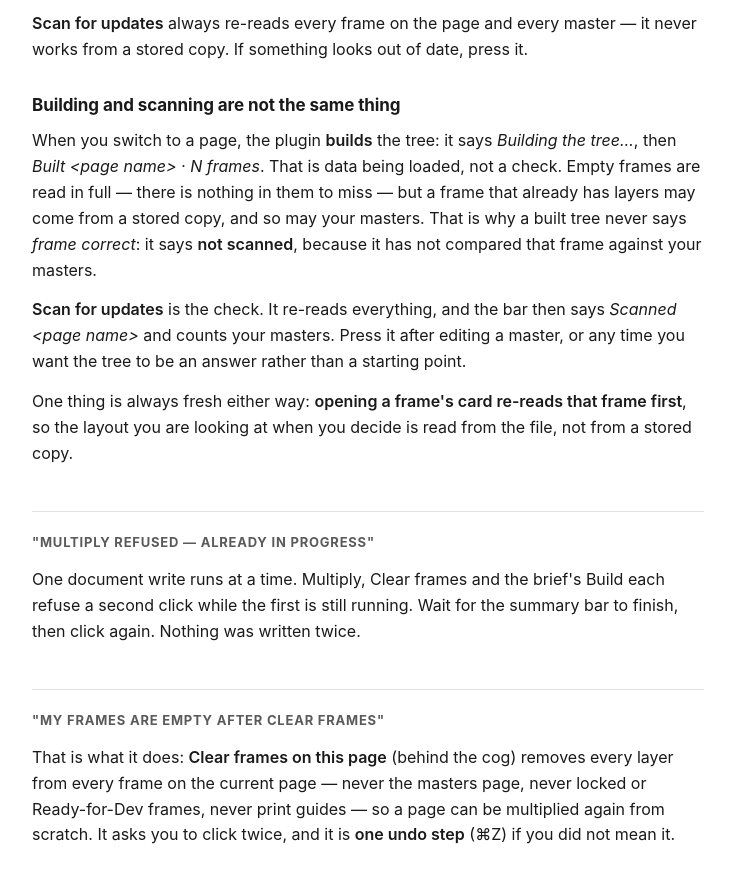
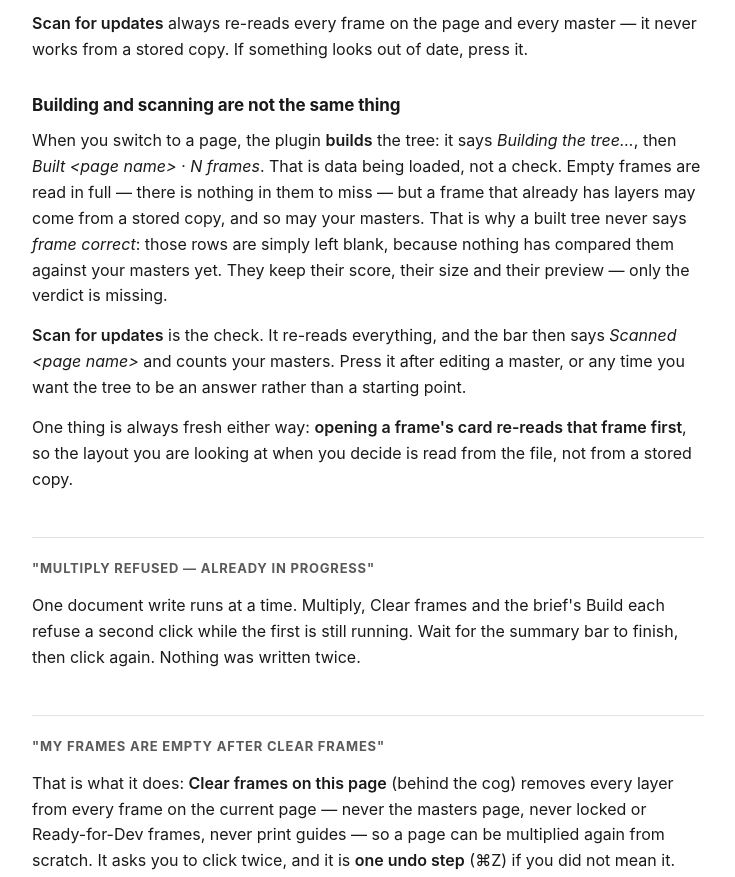
Before and after one commit to Monochrome-downloads/monochrome-services, a plain HTML site: page frame-multiplier/support/index.html in a window 1280 px wide. Shown: the part 2190-3067 px from the top of the page, without its empty margins (272-1007 px from the left). Drawn offline with Linux system fonts and the light colour scheme.

Commit message:
Frame Multiplier support: built rows are left blank, not labelled
Follows the panel change of 2026-09-12 — "not scanned" was removed from the
tree, so the page no longer promises it. A built tree leaves those rows' verdict
blank; the score, size and preview stay.

Regenerated with node build-pages.mjs.

Co-Authored-By: Claude Opus 5 <noreply@anthropic.com>
Claude-Session: https://claude.ai/code/session_01PP7LGpzUcYXqSDhKg3aTWG

```diff
--- a/frame-multiplier/support/index.html
+++ b/frame-multiplier/support/index.html
@@ -235,8 +235,9 @@
     tree…</em>, then <em>Built &lt;page name&gt; · N frames</em>. That is data being loaded, not a
     check. Empty frames are read in full — there is nothing in them to miss — but a frame that already
     has layers may come from a stored copy, and so may your masters. That is why a built tree never
-    says <em>frame correct</em>: it says <strong>not scanned</strong>, because it has not compared that
-    frame against your masters.</p>
+    says <em>frame correct</em>: those rows are simply left blank, because nothing has compared them
+    against your masters yet. They keep their score, their size and their preview — only the verdict is
+    missing.</p>
 
   <p><strong>Scan for updates</strong> is the check. It re-reads everything, and the bar then says
     <em>Scanned &lt;page name&gt;</em> and counts your masters. Press it after editing a master, or any
```
Also changed, not shown: src/frame-multiplier-support-body.html (+3 -2 lines).
